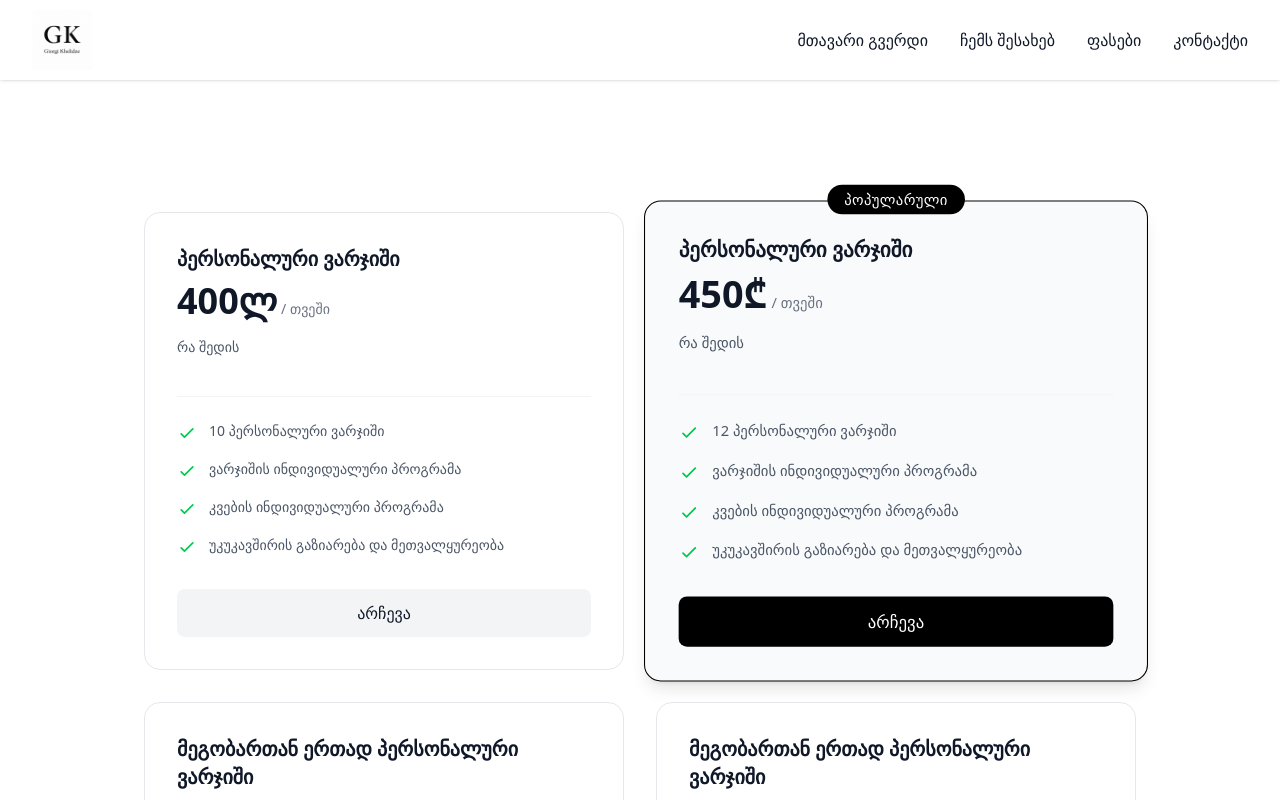
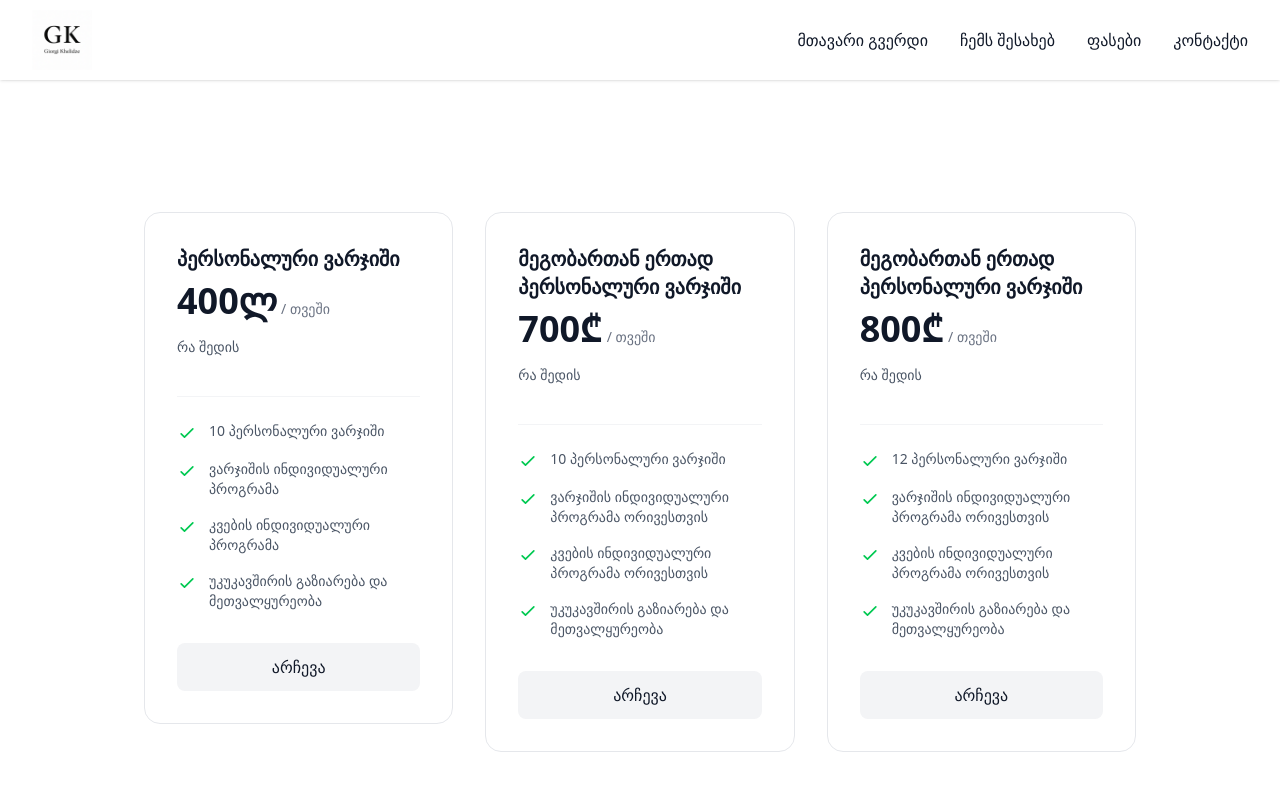
Before and after one commit to TBukhaidze/personal-trainer-app, a Next.js app: page /prices in a window 1280 px wide. Shown: the top 800 px of the page. Built offline with nearby package versions, Linux system fonts and the light colour scheme.

Commit message:
Fixed prices curds

```diff
--- a/app/prices/page.tsx
+++ b/app/prices/page.tsx
@@ -27,18 +27,18 @@ export default function Price() {
         "უკუკავშირის გაზიარება და მეთვალყურეობა",
       ],
     },
-    {
-      title: "პერსონალური ვარჯიში",
-      price: "450₾",
-      description: "რა შედის",
-      recommended: true,
-      features: [
-        "12 პერსონალური ვარჯიში",
-        "ვარჯიშის ინდივიდუალური პროგრამა",
-        "კვების ინდივიდუალური პროგრამა",
-        "უკუკავშირის გაზიარება და მეთვალყურეობა",
-      ],
-    },
+//     {
+//       title: "პერსონალური ვარჯიში",
+//       price: "450₾",
+//       description: "რა შედის",
+//       recommended: true,
+//       features: [
+//         "12 პერსონალური ვარჯიში",
+//         "ვარჯიშის ინდივიდუალური პროგრამა",
+//         "კვების ინდივიდუალური პროგრამა",
+//         "უკუკავშირის გაზიარება და მეთვალყურეობა",
+//       ],
+//     },
     {
       title: "მეგობართან ერთად პერსონალური ვარჯიში",
       price: "700₾",
@@ -109,7 +109,7 @@ export default function Price() {
         </div> */}
       </section>
 
-      <section className="grid grid-cols-1 md:grid-cols-2 gap-8 items-start">
+      <section className="grid grid-cols-1 md:grid-cols-3 gap-8 items-start">
         {plans.map((plan, index) => (
           <FadeIn key={index} delay={0.1 * index} direction="up">
             <div
```
